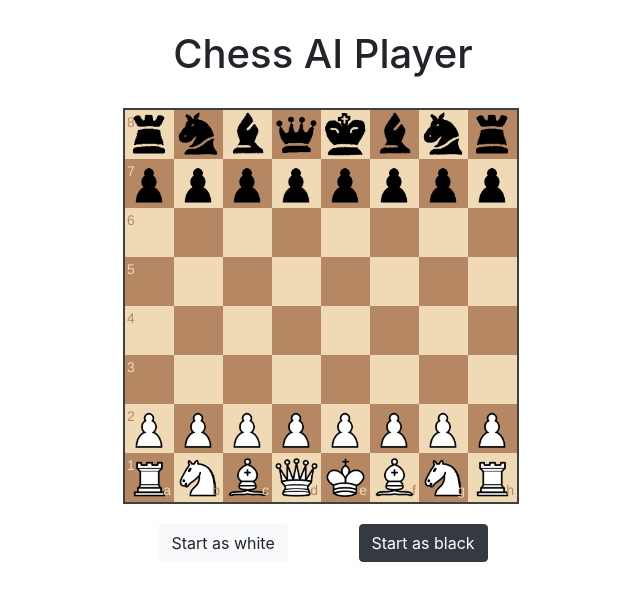
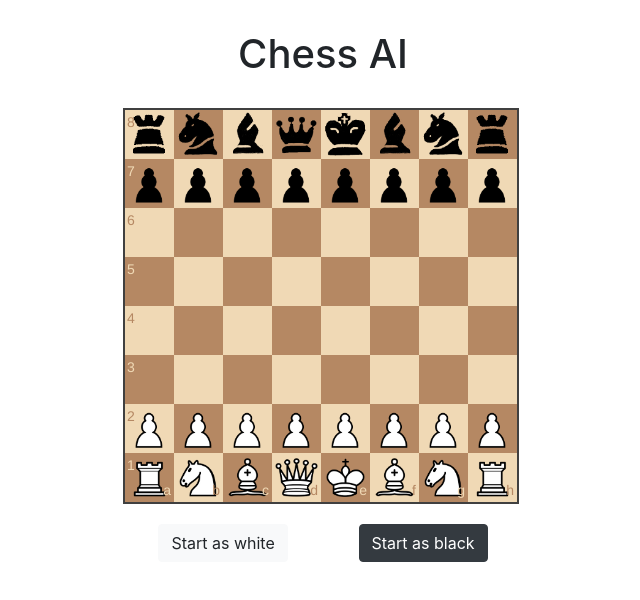
Before and after one commit to carloscallejon/chess-ci-golang, a website: page static/index.html in a window 1280 px wide. Shown: the whole page, without its empty margins (317-957 px from the left). Drawn offline with nearby package versions, Linux system fonts and the light colour scheme.

Commit message:
update frontend

```diff
--- a/static/index.html
+++ b/static/index.html
@@ -10,7 +10,7 @@
     </head>
   <body>
   <div class="board-container">
-    <h1> Chess AI Player </h1>
+    <h1> Chess AI</h1>
     <div id="board"></div>
   </div>
   <div class="game-controls">
```
